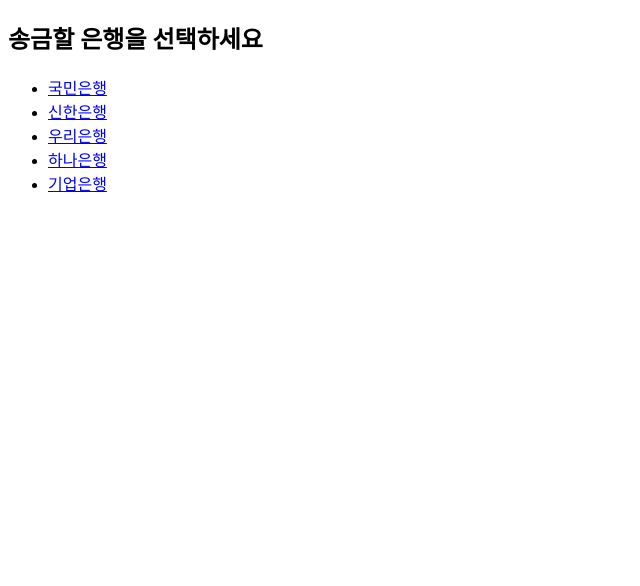
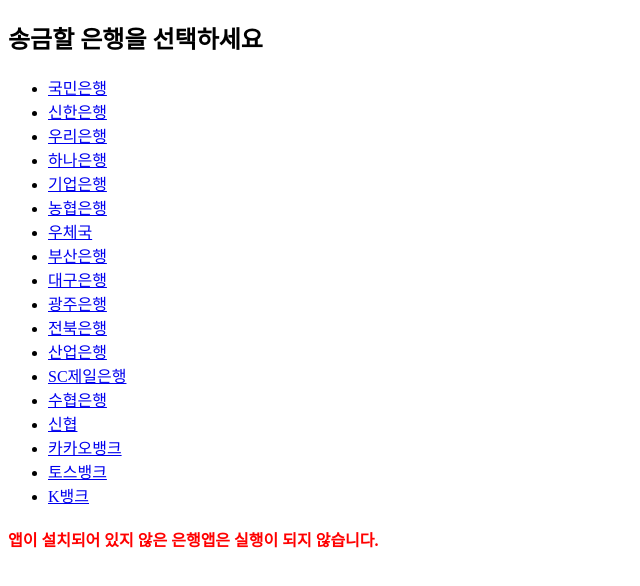
Before and after one commit to momopanda-k/bank-qr, a plain HTML site: page index.html in a window 1280 px wide. Shown: the whole page, without its empty margins (0-640 px from the left). Drawn offline with Linux system fonts and the light colour scheme.

Commit message:
Add files via upload

```diff
--- a/index.html
+++ b/index.html
@@ -14,15 +14,8 @@
                 fullUrl += "?account=" + accountNumber;
             }
 
-            // iOS와 Android에서 다르게 실행 시도
-            setTimeout(() => {
-                window.location.href = fullUrl;
-            }, 100);
-
-            // 2초 후에도 실행 안 되면 해당 은행 홈페이지로 이동
-            setTimeout(() => {
-                window.location.href = "https://www.google.com/search?q=" + encodeURIComponent(fullUrl);
-            }, 2000);
+            // 앱 실행 시도
+            window.location.href = fullUrl;
         }
     </script>
 </head>
@@ -34,6 +27,23 @@
         <li><a href="wooribank://" onclick="openBankApp('wooribank://'); return false;">우리은행</a></li>
         <li><a href="hana1qpay://" onclick="openBankApp('hana1qpay://'); return false;">하나은행</a></li>
         <li><a href="ibk-bank://" onclick="openBankApp('ibk-bank://'); return false;">기업은행</a></li>
+        <li><a href="nhb-bank://" onclick="openBankApp('nhb-bank://'); return false;">농협은행</a></li>
+        <li><a href="postbank://" onclick="openBankApp('postbank://'); return false;">우체국</a></li>
+        <li><a href="busanbank://" onclick="openBankApp('busanbank://'); return false;">부산은행</a></li>
+        <li><a href="daegubank://" onclick="openBankApp('daegubank://'); return false;">대구은행</a></li>
+        <li><a href="kwangjubank://" onclick="openBankApp('kwangjubank://'); return false;">광주은행</a></li>
+        <li><a href="jeonbukbank://" onclick="openBankApp('jeonbukbank://'); return false;">전북은행</a></li>
+        <li><a href="kdbbank://" onclick="openBankApp('kdbbank://'); return false;">산업은행</a></li>
+        <li><a href="scbank://" onclick="openBankApp('scbank://'); return false;">SC제일은행</a></li>
+        <li><a href="suhyupbank://" onclick="openBankApp('suhyupbank://'); return false;">수협은행</a></li>
+        <li><a href="kfccbank://" onclick="openBankApp('kfccbank://'); return false;">신협</a></li>
+        <li><a href="kakao-bank://" onclick="openBankApp('kakao-bank://'); return false;">카카오뱅크</a></li>
+        <li><a href="toss-bank://" onclick="openBankApp('toss-bank://'); return false;">토스뱅크</a></li>
+        <li><a href="kbank://" onclick="openBankApp('kbank://'); return false;">K뱅크</a></li>
     </ul>
+
+    <p style="margin-top: 20px; color: red; font-weight: bold;">
+        앱이 설치되어 있지 않은 은행앱은 실행이 되지 않습니다.
+    </p>
 </body>
 </html>
```
